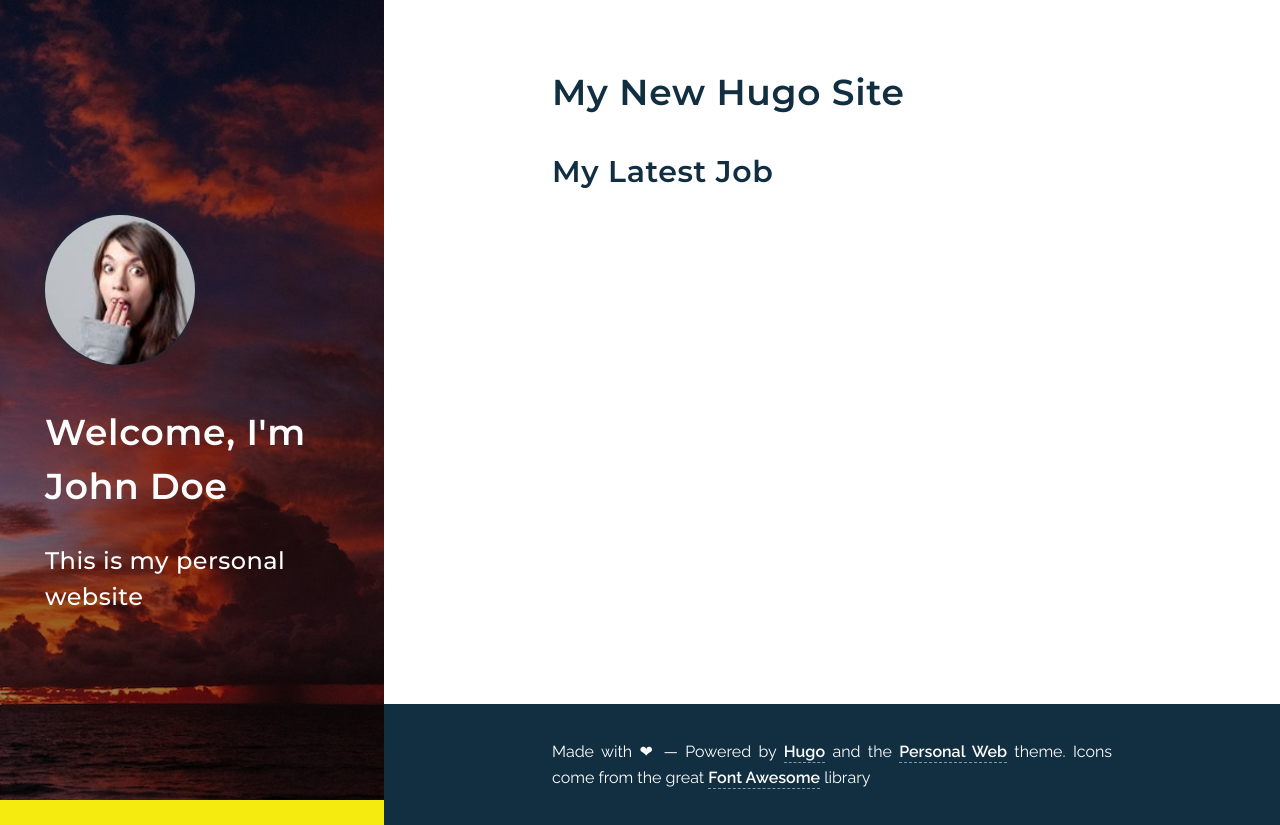
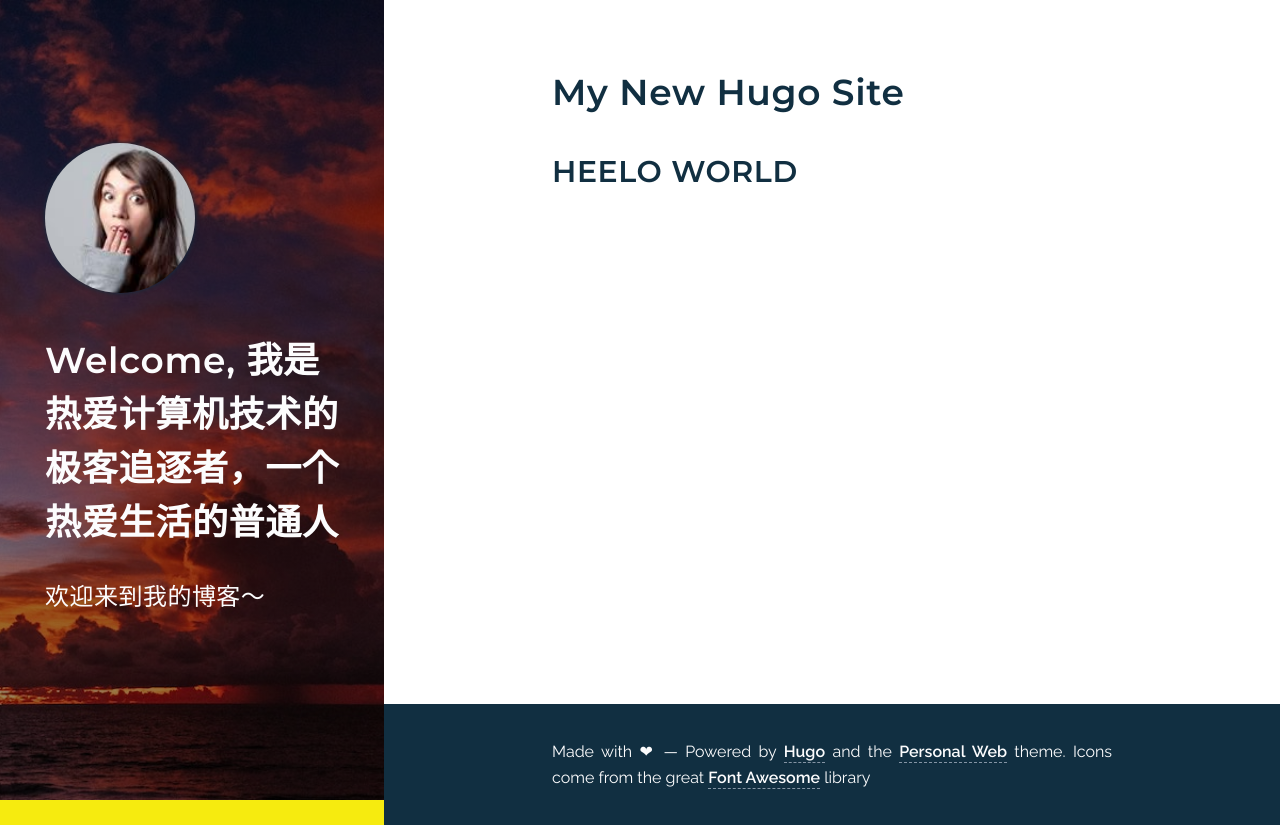
Before and after one commit to zhangzeyu999/zhangzeyu999.github.io, a plain HTML site: page index.html in a window 1280 px wide. Drawn offline with Linux system fonts and the light colour scheme.

Commit message:
进行了内容的一些改变

```diff
--- a/index.html
+++ b/index.html
@@ -40,8 +40,8 @@
         <img src='https://zhangzeyu999.github.io/images/edna-west.jpg' alt="Profile Categories" class="rounded-logo">
       </a>
     </div>
-    <h2>Welcome, I'm John Doe</h2>
-    <h3>This is my personal website</h3>
+    <h2>Welcome, 我是热爱计算机技术的极客追逐者，一个热爱生活的普通人</h2>
+    <h3>欢迎来到我的博客～</h3>
     <div class="menu">
 
 
@@ -63,7 +63,7 @@
 <h1>My New Hugo Site</h1>
 
 
-<h2>My Latest Job</h2>
+<h2>HEELO WORLD</h2>
 
 
 
```
